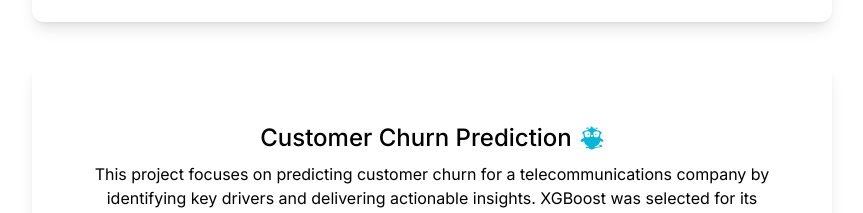
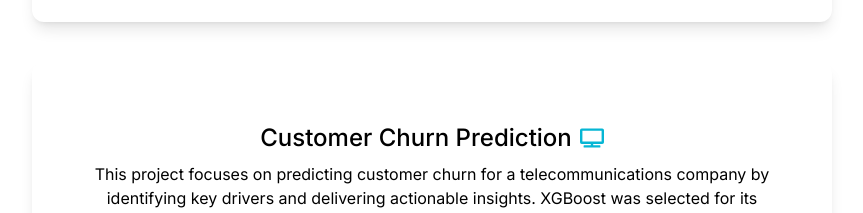
Before and after one commit to mohsinposts/mohsinposts.com, a Next.js app in the folder website/: page / in a window 1280 px wide. Shown: the part 2860-3073 px from the top of the page, without its empty margins (208-1071 px from the left). Built offline with nearby package versions, Linux system fonts and the light colour scheme.

Commit message:
addded icon

```diff
--- a/website/app/page.tsx
+++ b/website/app/page.tsx
@@ -1,6 +1,6 @@
 import Image from 'next/image'
 import {AiFillGithub, AiFillLinkedin, AiFillHome} from 'react-icons/ai'
-import {FaEarlybirds, FaHandPeace} from 'react-icons/fa'
+import {FaEarlybirds, FaHandPeace, FaTv} from 'react-icons/fa'
 import {BsTerminalFill} from 'react-icons/bs'
 import {SiTensorflow, SiPytorch, SiJulia, SiPython, SiYoutube} from 'react-icons/si'
 import Link from 'next/link';
@@ -139,7 +139,7 @@
             <div className='group relative my-10'>
               <div className='invisible group-hover:visible absolute -inset-0.5 bg-gradient-to-br  from-cyan-100 to-teal-500 rounded-lg blur-md opacity-75'></div>
               <div className='relative bg-white text-center shadow-lg p-10 rounded-xl'>
-                <h3 className='text-2xl font-medium pt-5 pb-2 flex items-center justify-center'>Customer Churn Prediction<FaEarlybirds className='fill-cyan-500 ml-2'/></h3>
+                <h3 className='text-2xl font-medium pt-5 pb-2 flex items-center justify-center'>Customer Churn Prediction<FaTv className='fill-cyan-500 ml-2'/></h3>
                 <p>This project focuses on predicting customer churn for a telecommunications company by identifying key drivers and delivering actionable insights. XGBoost was selected for its performance and scalability, with SMOTE addressing the dataset's imbalance. Using XGBoost&apos;s feature importance and SHAP explainers, we derived insights that can inform strategies to enhance customer retention and profitability</p>
                 <button className="mt-3 mb-5 text-cyan-500 outline outline-2 outline-cyan-500 hover:bg-cyan-500 hover:text-white rounded px-4 py-1">
                   <a href="https://github.com/mohsinposts/telco-customer-churn/tree/main" target="_blank" rel="noopener noreferrer">GitHub</a>
```
